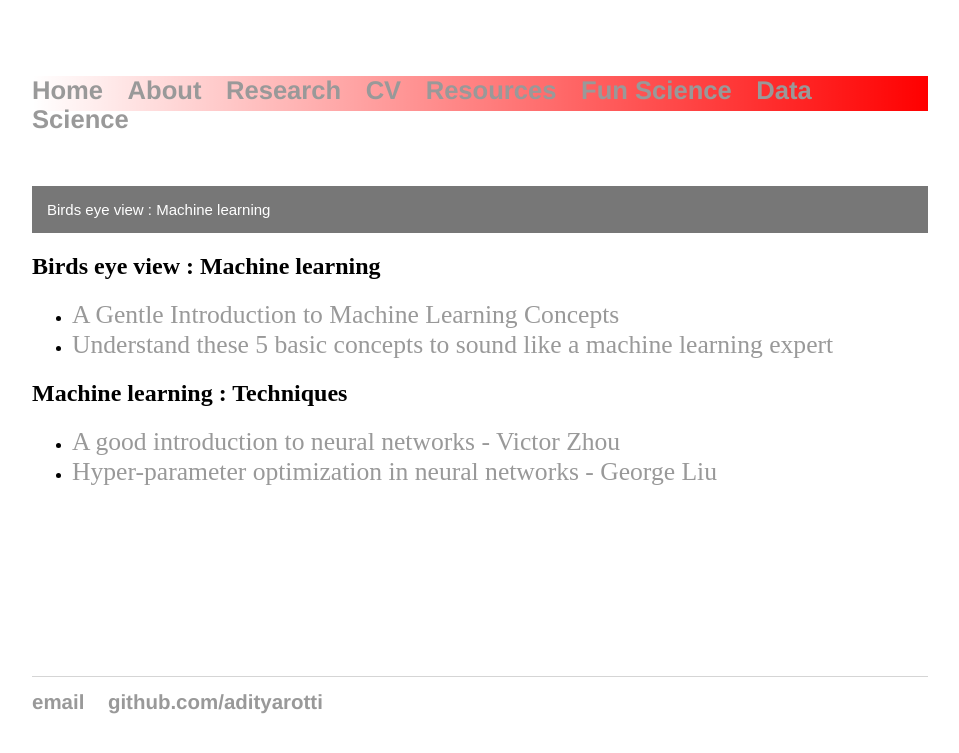
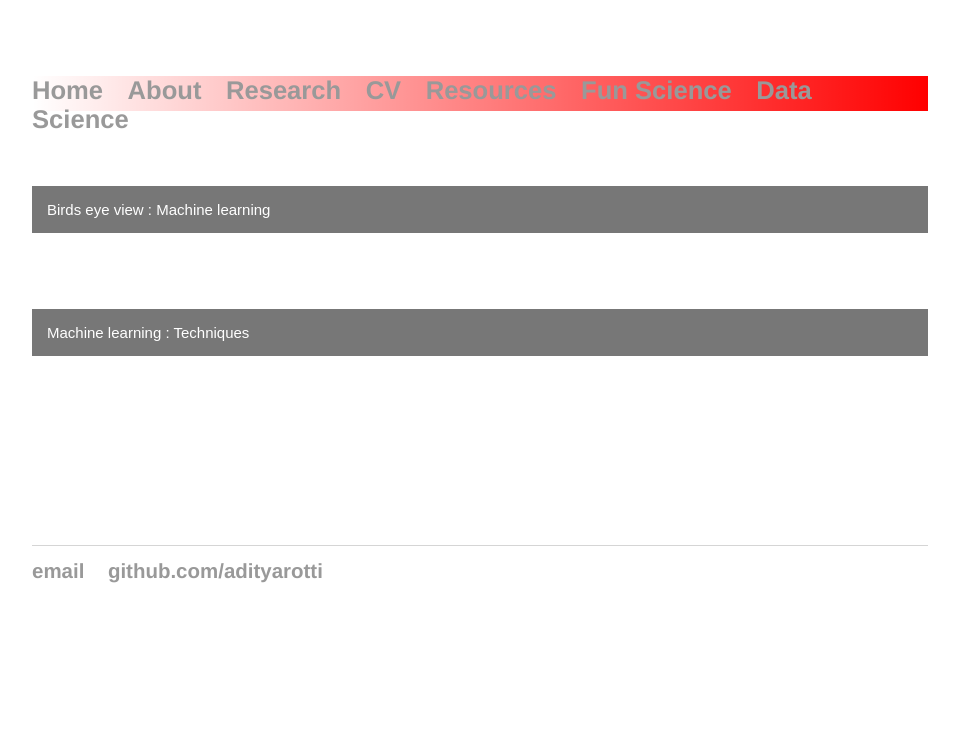
Before and after one commit to adityarotti/adityarotti.github.io, a Jekyll site: the page built from data_science/index.html, in a window 1280 px wide. Shown: the top 753 px of the page, without its empty margins (160-1119 px from the left). Built offline with Jekyll 4.4.1, drawn with Linux system fonts in a browser that asks for light colours.

Commit message:
made collapsible cells

```diff
--- a/data_science/index.html
+++ b/data_science/index.html
@@ -21,27 +21,17 @@ title: Data Science
 		</ul>
 	</div>
 
-	<div class="blurb">
-		<h2>Birds eye view : Machine learning</h2>
-	</div><!-- /.blurb -->
+	<p style="margin-bottom:2cm;"></p>
 
-	<ul>
-		<li><a href="https://medium.com/machine-learning-in-practice/a-gentle-introduction-to-machine-learning-concepts-cfe710910eb">A Gentle Introduction to Machine Learning Concepts</a></li>
-		<li><a href="https://towardsdatascience.com/understand-these-5-basic-concepts-to-sound-like-a-machine-learning-expert-6221ec0fe960">Understand these 5 basic concepts to sound like a machine learning expert</a></li>
-	</ul>
-
-	<p style="margin-bottom:0.5cm;"></p>
-
-	<div class="blurb">
-		<h2>Machine learning : Techniques</h2>
-	</div><!-- /.blurb -->
-
-	<ul>
-		<li><a href="https://victorzhou.com/blog/intro-to-neural-networks/">A good introduction to neural networks - Victor Zhou</a></li>
-		<li><a href="https://towardsdatascience.com/optimizing-neural-networks-where-to-start-5a2ed38c8345">Hyper-parameter optimization in neural networks - George Liu</a></li>
-	</ul>
-
-	<p style="margin-bottom:0.5cm;"></p>
+	<button type="button" class="collapsible">
+	Machine learning : Techniques
+	</button>
+	<div class="content">
+		<ul>
+			<li><a href="https://victorzhou.com/blog/intro-to-neural-networks/">A good introduction to neural networks - Victor Zhou</a></li>
+			<li><a href="https://towardsdatascience.com/optimizing-neural-networks-where-to-start-5a2ed38c8345">Hyper-parameter optimization in neural networks - George Liu</a></li>
+		</ul>
+	</div>
 
 	<script>
 	var coll = document.getElementsByClassName("collapsible");
```
